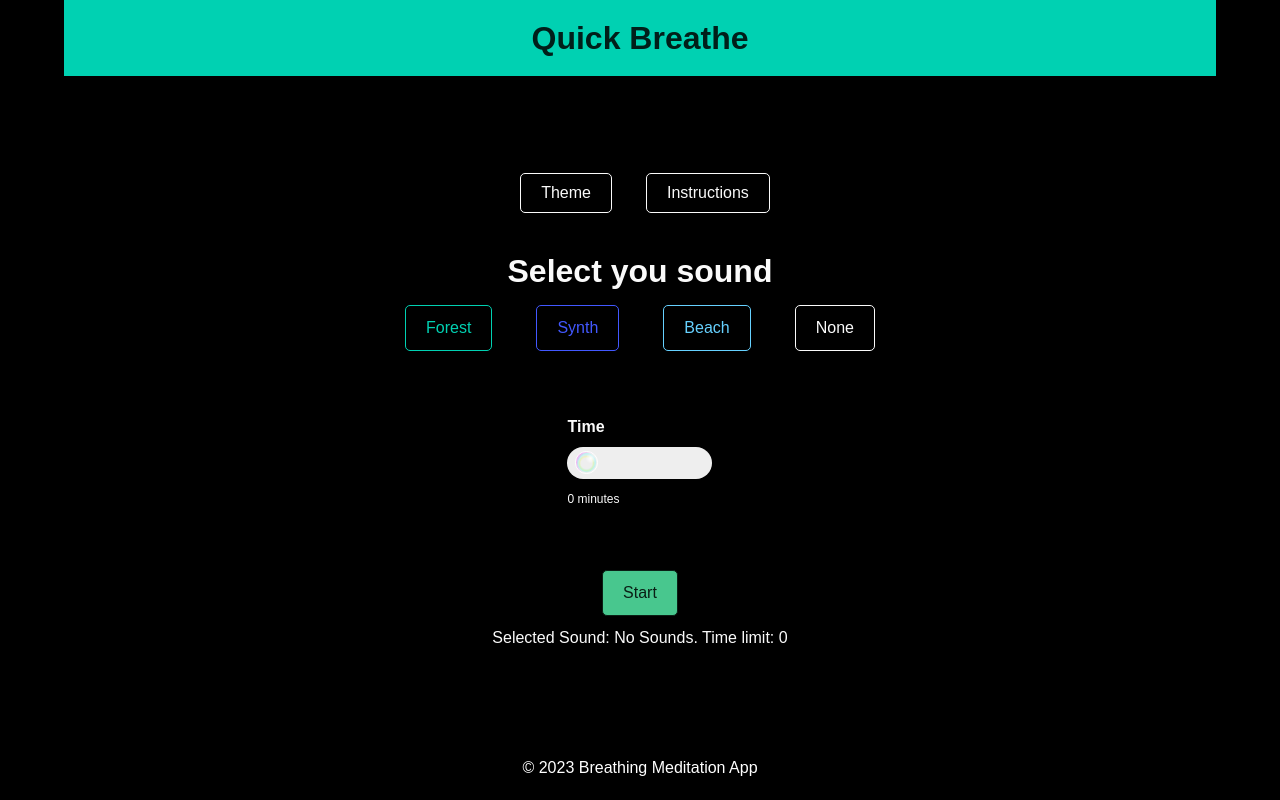
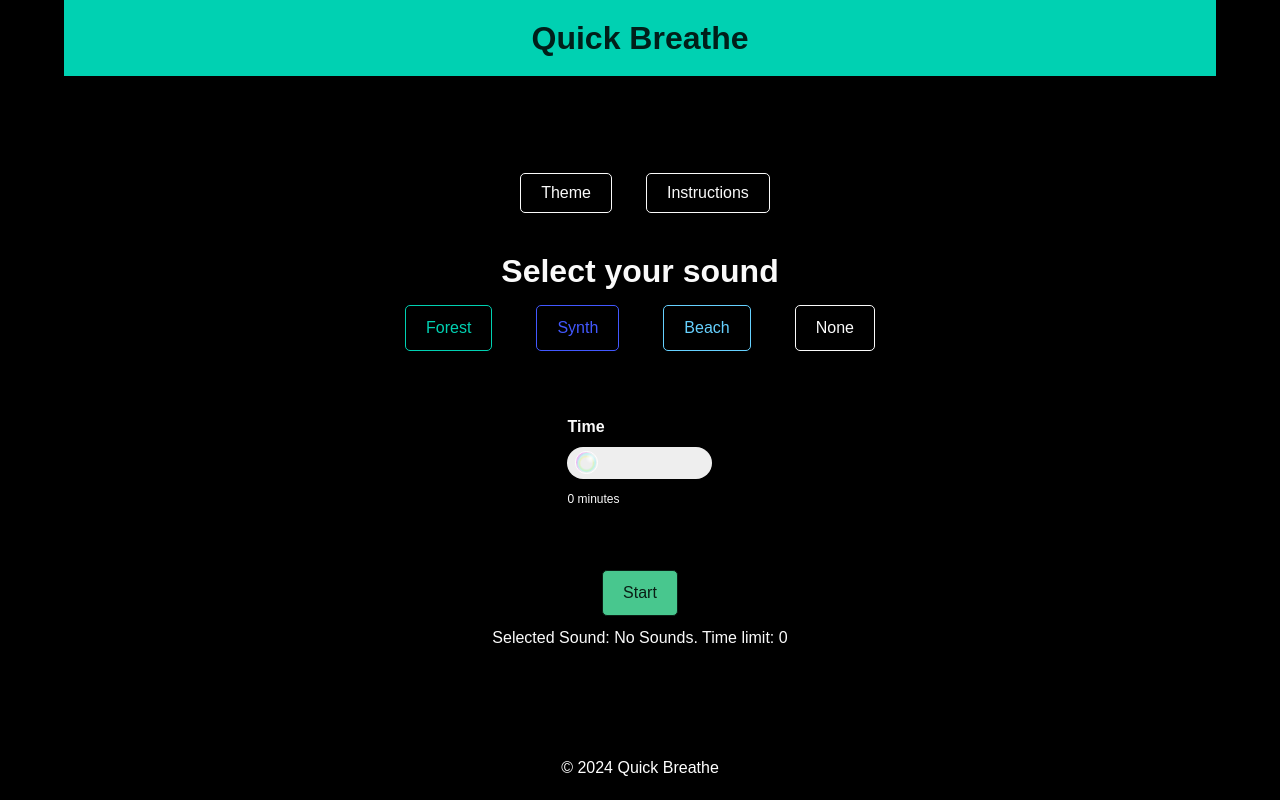
Before and after one commit to Mattds825/quick-breathe-web, a React (Create React App) app: page / in a window 1280 px wide. Built offline with nearby package versions, Linux system fonts and the light colour scheme.

Commit message:
fixed some typos

```diff
--- a/package.json
+++ b/package.json
@@ -1,5 +1,6 @@
 {
   "name": "quick-breathe-web",
+  "homepage": "https://Mattds825.github.io/quick-breathe-web",
   "version": "0.1.0",
   "private": true,
   "dependencies": {
@@ -17,6 +18,8 @@
     "web-vitals": "^2.1.4"
   },
   "scripts": {
+    "predeploy": "npm run build",
+    "deploy": "gh-pages -d build",
     "start": "react-scripts start",
     "build": "react-scripts build",
     "test": "react-scripts test",
@@ -39,5 +42,8 @@
       "last 1 firefox version",
       "last 1 safari version"
     ]
+  },
+  "devDependencies": {
+    "gh-pages": "^6.1.1"
   }
 }
--- a/src/components/BubbleRangeSlider.scss
+++ b/src/components/BubbleRangeSlider.scss
@@ -75,3 +75,4 @@
   }
 
 //   Credits https://bio.link/jordandey
+// https://codepen.io/DeyJordan/pen/poQvgaz?editors=1100
--- a/src/components/Footer.js
+++ b/src/components/Footer.js
@@ -11,7 +11,7 @@ const FooterContainer = styled.footer`
 function Footer() {
   return (
     <FooterContainer>
-      <p>© 2023 Breathing Meditation App</p>
+      <p>© 2024 Quick Breathe</p>
     </FooterContainer>
   );
 }
--- a/src/components/SoundSelector.js
+++ b/src/components/SoundSelector.js
@@ -65,7 +65,7 @@ const [titleClass, setTitleClass] = useState('button is-light');
 
   return (
     <>
-    <Title >Select you sound</Title>
+    <Title >Select your sound</Title>
     <div className="columns">
       <div className="column">
         <SoundButton
```
Also changed, not shown: 1 other file (tests, documents, lock files or other folders).
